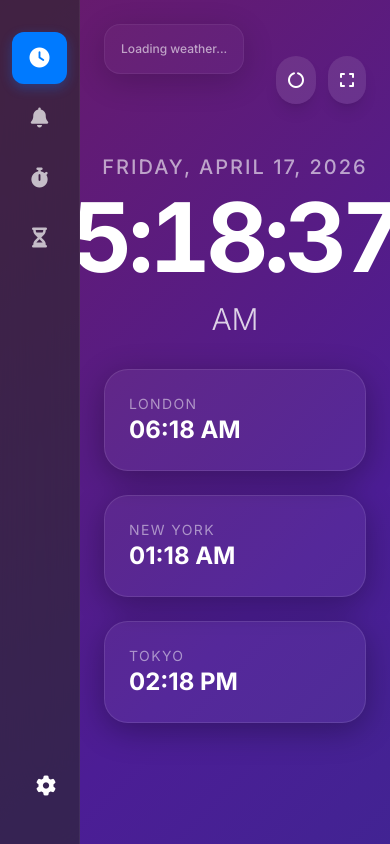
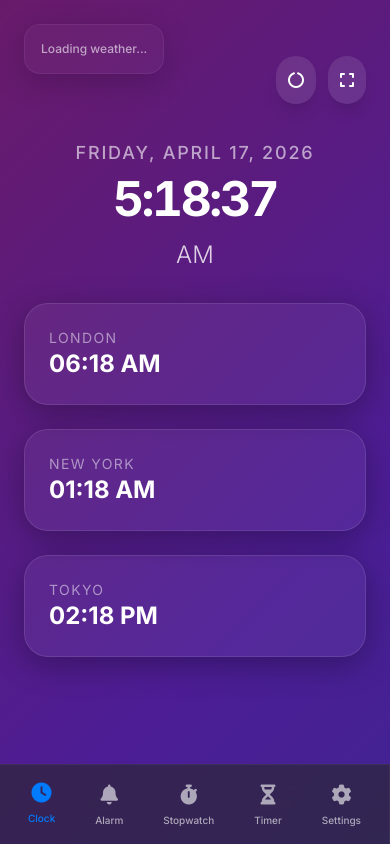
Before and after one commit to hp39320-a11y/digital-clock, a Django app: page / in a window 390 px wide. Run offline with Django 5.2, Linux system fonts and the light colour scheme; some libraries are stand-ins or nearby versions.

Commit message:
Improve mobile responsiveness and navigation

```diff
--- a/static/css/style.css
+++ b/static/css/style.css
@@ -59,6 +59,13 @@
     color: white;
 }
 
+.active-tab-mobile {
+    color: #007AFF !important;
+    transform: translateY(-2px);
+    transition: all 0.3s ease;
+}
+
+
 /* 12/24h toggle button */
 .format-toggle {
     position: fixed;
--- a/static/js/main.js
+++ b/static/js/main.js
@@ -59,14 +59,28 @@ function switchTab(tabId) {
     // Update State
     state.activeTab = tabId;
 
-    // Update Sidebar UI
+    // Update Sidebar UI (Desktop)
     document.querySelectorAll('.sidebar-item').forEach(btn => btn.classList.remove('active-tab'));
-    document.getElementById(`tab-${tabId}`).classList.add('active-tab');
+    const desktopTab = document.getElementById(`tab-${tabId}`);
+    if (desktopTab) desktopTab.classList.add('active-tab');
+
+    // Update Mobile Nav UI
+    document.querySelectorAll('.mobile-nav-item').forEach(btn => {
+        btn.classList.remove('active-tab-mobile', 'text-white');
+        btn.classList.add('text-white/60');
+    });
+    const mobileTab = document.getElementById(`m-tab-${tabId}`);
+    if (mobileTab) {
+        mobileTab.classList.add('active-tab-mobile', 'text-white');
+        mobileTab.classList.remove('text-white/60');
+    }
 
     // Update Views
     document.querySelectorAll('.view').forEach(view => view.classList.add('hidden'));
-    document.getElementById(`view-${tabId}`).classList.remove('hidden');
+    const targetView = document.getElementById(`view-${tabId}`);
+    if (targetView) targetView.classList.remove('hidden');
 }
+
 
 // --- Digital Clock ---
 function updateTime() {
--- a/templates/clock/index.html
+++ b/templates/clock/index.html
@@ -82,10 +82,12 @@
         }
     </style>
 </head>
-<body class="bg-gradient text-white h-screen w-full flex overflow-hidden">
+<body class="bg-gradient text-white h-screen w-full flex flex-col md:flex-row overflow-hidden">
 
-    <!-- Sidebar -->
-    <aside class="macos-sidebar w-20 md:w-64 h-full flex flex-col py-8 z-20">
+
+    <!-- Sidebar (Desktop only) -->
+    <aside class="macos-sidebar hidden md:flex w-64 h-full flex-col py-8 z-20">
+
         <div class="px-6 mb-10 hidden md:block">
             <h1 class="text-2xl font-bold tracking-tight">Clock</h1>
         </div>
@@ -139,11 +141,12 @@
                 </button>
             </div>
 
-            <div id="digital-clock" class="text-center">
-                <p id="current-date" class="text-xl md:text-2xl font-medium text-white/60 mb-2 uppercase tracking-widest"></p>
-                <h2 id="live-time" class="text-8xl md:text-[12rem] font-bold tracking-tighter leading-none mb-4 tabular-nums">12:00:00</h2>
-                <p id="am-pm" class="text-3xl font-light text-white/80"></p>
+            <div id="digital-clock" class="text-center px-4">
+                <p id="current-date" class="text-lg md:text-2xl font-medium text-white/60 mb-2 uppercase tracking-widest"></p>
+                <h2 id="live-time" class="text-5xl sm:text-7xl md:text-9xl lg:text-[12rem] font-bold tracking-tighter leading-none mb-4 tabular-nums">12:00:00</h2>
+                <p id="am-pm" class="text-2xl md:text-3xl font-light text-white/80"></p>
             </div>
+
 
             <!-- Analog Clock -->
             <div id="analog-clock" class="hidden relative w-64 h-64 md:w-96 md:h-96 rounded-full border-4 border-white/20 macos-glass flex items-center justify-center">
@@ -232,6 +235,31 @@
 
     </main>
 
+    <!-- Mobile Bottom Navigation -->
+    <nav class="md:hidden macos-sidebar flex justify-around items-center py-4 px-2 z-50 border-t border-white/5">
+        <button onclick="switchTab('clock')" class="mobile-nav-item flex flex-col items-center space-y-1 text-white/60 active-tab-mobile" id="m-tab-clock">
+            <i class="fas fa-clock text-xl"></i>
+            <span class="text-[10px] font-medium">Clock</span>
+        </button>
+        <button onclick="switchTab('alarm')" class="mobile-nav-item flex flex-col items-center space-y-1 text-white/60" id="m-tab-alarm">
+            <i class="fas fa-bell text-xl"></i>
+            <span class="text-[10px] font-medium">Alarm</span>
+        </button>
+        <button onclick="switchTab('stopwatch')" class="mobile-nav-item flex flex-col items-center space-y-1 text-white/60" id="m-tab-stopwatch">
+            <i class="fas fa-stopwatch text-xl"></i>
+            <span class="text-[10px] font-medium">Stopwatch</span>
+        </button>
+        <button onclick="switchTab('timer')" class="mobile-nav-item flex flex-col items-center space-y-1 text-white/60" id="m-tab-timer">
+            <i class="fas fa-hourglass-half text-xl"></i>
+            <span class="text-[10px] font-medium">Timer</span>
+        </button>
+        <button onclick="toggleSettings()" class="mobile-nav-item flex flex-col items-center space-y-1 text-white/60">
+            <i class="fas fa-cog text-xl"></i>
+            <span class="text-[10px] font-medium">Settings</span>
+        </button>
+    </nav>
+
+
     <!-- Modals & Overlays -->
     <div id="alarm-modal" class="fixed inset-0 bg-black/60 backdrop-blur-sm z-50 hidden flex items-center justify-center p-4">
         <div class="macos-glass w-full max-w-md rounded-3xl p-8 animate-modal-in">
```
